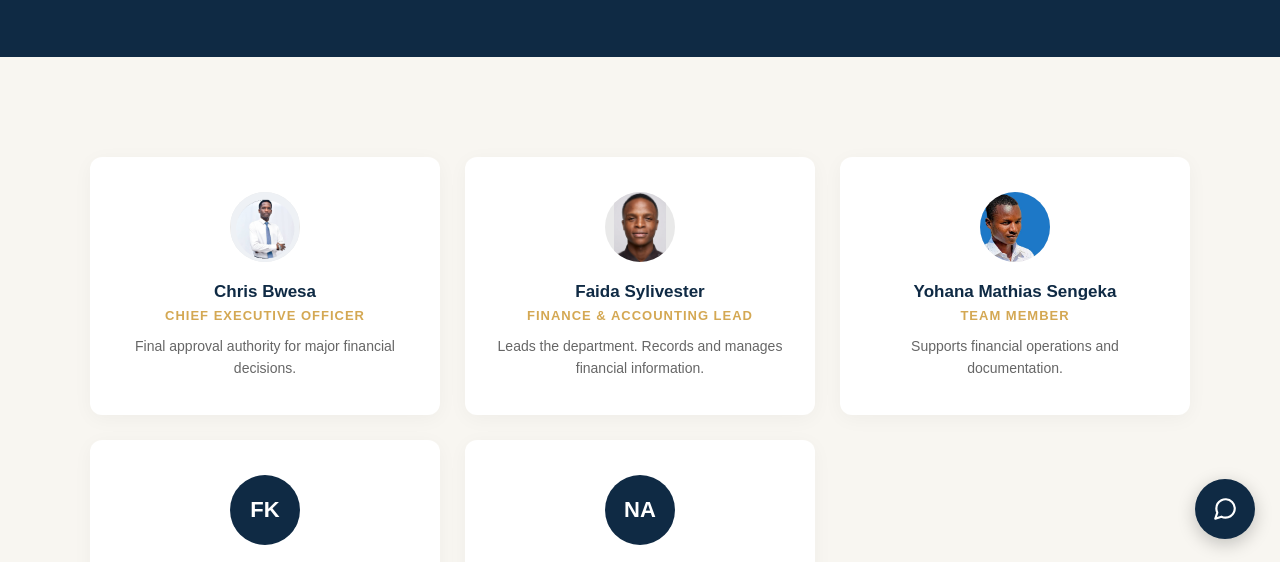
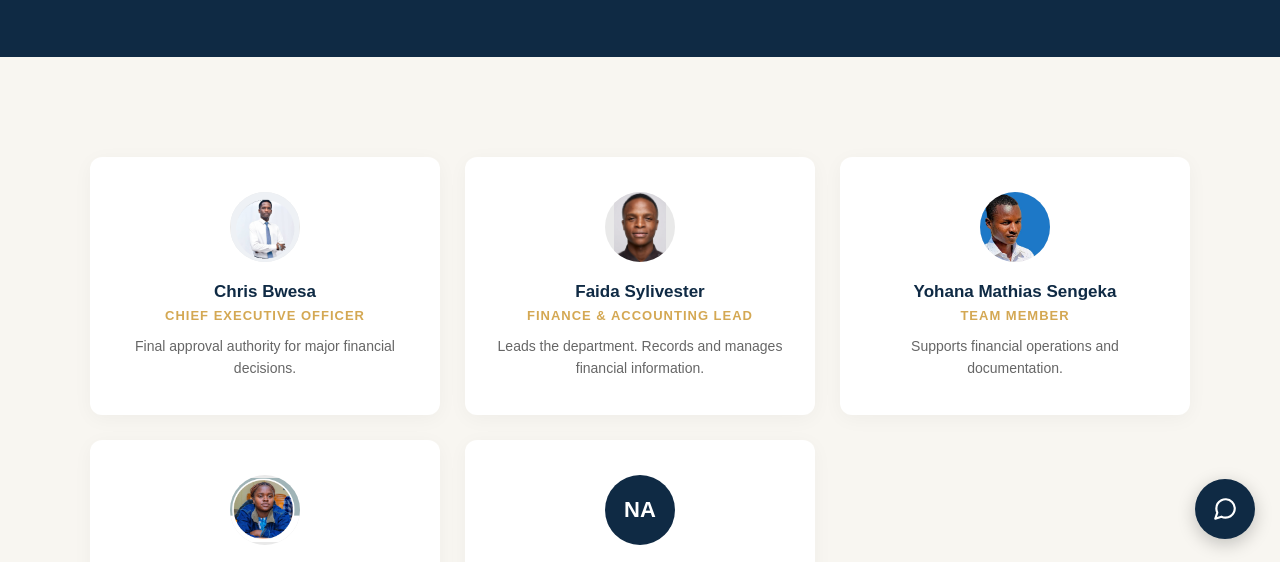
Before and after one commit to profitsylivester-ux/bleca-finance-website, a website: page team.html in a window 1280 px wide. Shown: the part 236-798 px from the top of the page. Drawn offline with Linux system fonts and the light colour scheme.

Commit message:
Add Faith's team portrait

```diff
--- a/team.html
+++ b/team.html
@@ -74,7 +74,9 @@
           </div>
 
           <div class="team-card">
-            <div class="team-avatar">FK</div>
+            <div class="team-avatar team-avatar--portrait">
+              <img src="images/faith%20kigoda.png" alt="Portrait of Faith Leonard Kigoda" loading="lazy">
+            </div>
             <h3>Faith Leonard Kigoda</h3>
             <p class="team-role">Team Member</p>
             <p class="team-desc">Supports financial operations and documentation.</p>
```
Also changed, not shown: images/faith kigoda.png (added).
